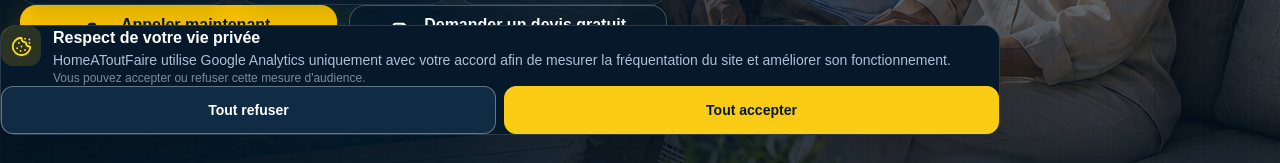
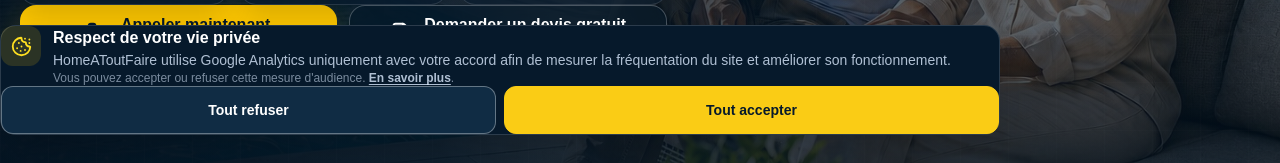
Before and after one commit to Thibal45/homeatoutfaire-premium, a Next.js app: page / in a window 1280 px wide. Shown: the part 665-828 px from the top of the page. Built offline with nearby package versions, Linux system fonts and the light colour scheme.

Commit message:
Lien confidentialité dans le bandeau cookies

```diff
--- a/app/components/CookieConsent.tsx
+++ b/app/components/CookieConsent.tsx
@@ -166,7 +166,14 @@
 
                   <p className="mt-1 text-xs leading-4 text-blue-100/55">
                     Vous pouvez accepter ou refuser cette mesure
-                    d&apos;audience.
+                    d&apos;audience.{" "}
+                    <a
+                      href="/politique-confidentialite"
+                      className="font-semibold text-blue-100/80 underline underline-offset-2 transition-colors hover:text-white"
+                    >
+                      En savoir plus
+                    </a>
+                    .
                   </p>
                 </div>
               </div>
```
